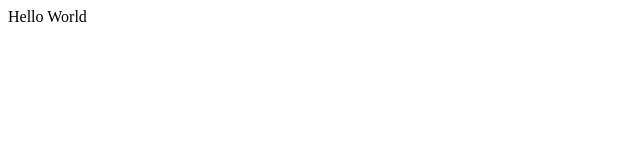
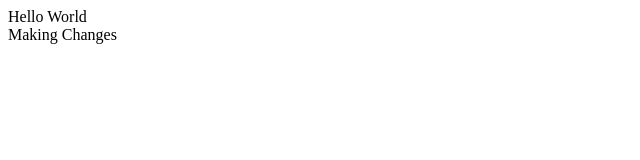
Before and after one commit to derilmbarika/demo-repo, a plain HTML site: page index.html in a window 1280 px wide. Shown: the whole page, without its empty margins (0-640 px from the left). Drawn offline with Linux system fonts and the light colour scheme.

Commit message:
I just made changes just to the dev branch

```diff
--- a/index.html
+++ b/index.html
@@ -1 +1,2 @@
 <div> Hello World </div>
+<DIV> Making Changes</div>
```
